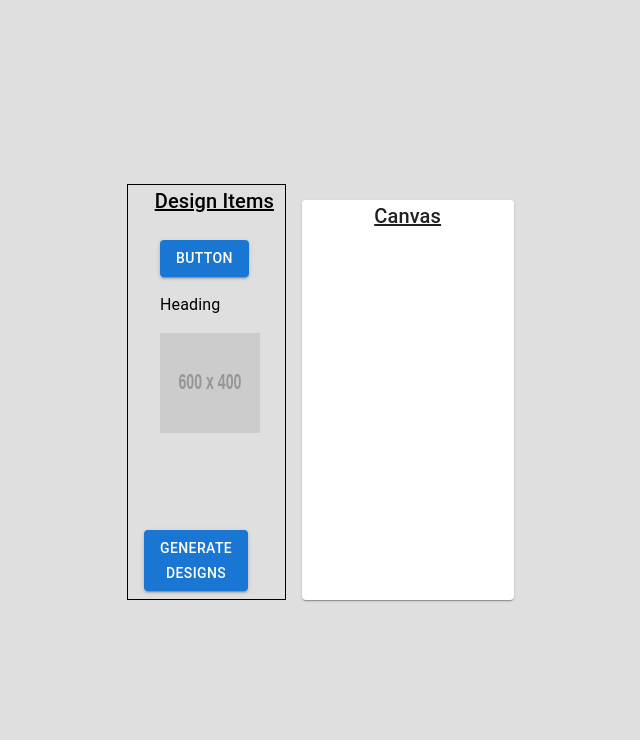
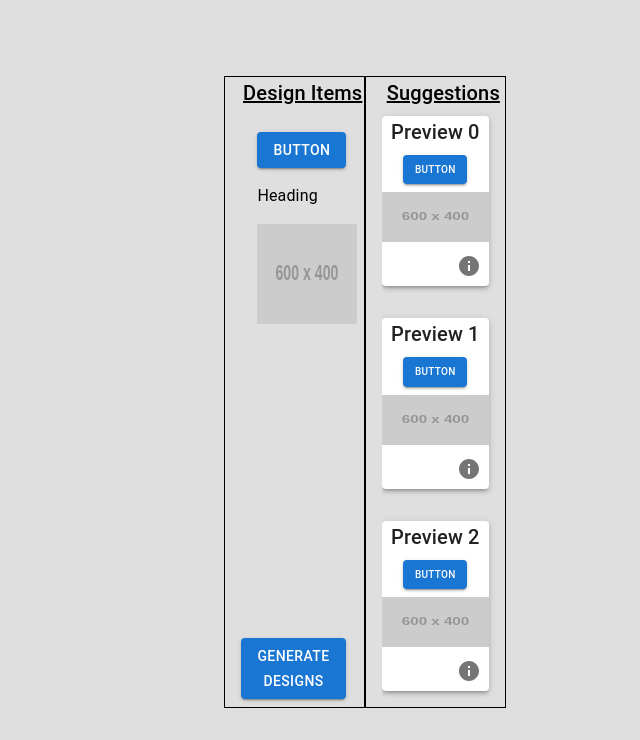
Before and after one commit to erdoganabaci/design-suggestions, a React (Vite) app: page / in a window 1280 px wide. Shown: the top 740 px of the page, without its empty margins (267-907 px from the left). Built offline with nearby package versions, Linux system fonts and the light colour scheme.

Commit message:
Design suggestion of current canvas complete dg3

```diff
--- a/src/App.jsx
+++ b/src/App.jsx
@@ -1,11 +1,12 @@
 import "./App.css"
 // import DG1Prototype from "./prototypes/dg1"
-import DG2Prototype from "./prototypes/dg2"
+// import DG2Prototype from "./prototypes/dg2"
+import DG3Prototype from "./prototypes/dg3"
 
 function App() {
   return (
     <>
-      <DG2Prototype />
+      <DG3Prototype />
     </>
   )
 }
--- /dev/null
+++ b/src/prototypes/dg3/components/Canvas.jsx
@@ -0,0 +1,72 @@
+import React, { useState, useRef } from "react"
+import { Paper } from "@mui/material"
+import { useDrop } from "react-dnd"
+import { Button, Typography, Box } from "@mui/material" // Import other MUI components as needed
+
+const Canvas = () => {
+  const [droppedItems, setDroppedItems] = useState([])
+  const canvasRef = useRef(null)
+
+  const [{ isOver }, dropRef] = useDrop({
+    accept: ["button", "text", "image"], // Update accepted types if needed
+    drop: (item) => handleDrop(item),
+    collect: (monitor) => ({
+      isOver: !!monitor.isOver(),
+    }),
+  })
+
+  const handleDrop = (item) => {
+    setDroppedItems([...droppedItems, item])
+  }
+
+  // Render a dropped item based on its type
+  const renderDroppedItem = (item) => {
+    switch (item.type) {
+      case "button":
+        return (
+          <Box mt={1}>
+            <Button variant="contained" key={item.text}>
+              {item.text}
+            </Button>
+          </Box>
+        )
+      case "text":
+        return (
+          <Box mt={1}>
+            <Typography key={item.text} variant="body1">
+              {item.text}
+            </Typography>
+          </Box>
+        )
+      case "image":
+        return (
+          <Box
+            key={item.src}
+            component="img"
+            src={item.src}
+            alt={item.alt}
+            sx={{ width: "100px", height: "100px", marginTop: 1 }}
+          />
+        )
+      default:
+        return (
+          <Typography key="unsupported" color="error">
+            Unsupported element type
+          </Typography>
+        ) // More visible feedback
+    }
+  }
+  return (
+    <Paper ref={dropRef} style={{ minHeight: "400px", width: "300px", marginRight: 10 }}>
+      <Typography variant="h6" gutterBottom sx={{ textDecoration: "underline" }}>
+        Canvas
+      </Typography>
+      <Box style={{ position: "relative" }}>
+        {/* For potential positioning */}
+        {droppedItems.map((item) => renderDroppedItem(item))}
+      </Box>
+    </Paper>
+  )
+}
+
+export default Canvas
--- /dev/null
+++ b/src/prototypes/dg3/components/DesignSuggestions.jsx
@@ -0,0 +1,85 @@
+import { useState, useEffect } from "react"
+import { Grid, Paper, Typography, IconButton, Tooltip, Box } from "@mui/material"
+import InfoIcon from "@mui/icons-material/Info"
+import { Button } from "@mui/material"
+
+const DesignSuggestions = () => {
+  const [suggestions, setSuggestions] = useState([]) // Array to store your suggestions
+  const [displaySuggestions, setDisplaySuggestions] = useState(false)
+  // Fetch or generate suggestions upon relevant changes
+  // (e.g., items dropped on the canvas)
+  useEffect(
+    () => {
+      const newSuggestions = generateSuggestions() // Replace with your suggestion logic
+      setSuggestions(newSuggestions)
+    },
+    [
+      /* Dependencies for your suggestion logic */
+    ],
+  )
+
+  useEffect(() => {}, [setTimeout(() => setDisplaySuggestions(true), 3000)])
+
+  const generateSuggestions = () => {
+    // Placeholder - Your logic to analyze canvas state and generate suggestions
+    return [
+      {
+        title: "Spacing Adjustment",
+        description: "Consider increasing margin...",
+        image: "https://placehold.co/600x400/black/white", // Replace with your image path
+      },
+      {
+        title: "Color Contrast",
+        description: "Check accessibility ratios...",
+        image: "https://placehold.co/600x400/black/white", // Replace with your image path
+      },
+      {
+        title: "Color Contrast",
+        description: "Resize image ...",
+        image: "https://placehold.co/600x400/black/white", // Replace with your image path
+      },
+      // {
+      //   title: "Color Contrast",
+      //   description: "Check accessibility ratios...",
+      //   image: "/path/to/preview2.jpg", // Replace with your image path
+      // },
+      // Add more suggestions here
+    ]
+  }
+
+  return (
+    <Box sx={{ overflowY: "auto", width: "100%" }}>
+      <Typography variant="h6" gutterBottom sx={{ textDecoration: "underline" }}>
+        Suggestions
+      </Typography>
+      {displaySuggestions && (
+        <Grid container direction="column" spacing={2}>
+          {suggestions.map((suggestion, index) => (
+            <Grid item key={index} sx={{ padding: "16px" }}>
+              <Paper elevation={3}>
+                <Typography variant="h6" gutterBottom>
+                  Preview {index}
+                </Typography>
+                <Box mb={1}>
+                  <Button sx={{ width: "1px", fontSize: "10px" }} variant="contained">
+                    Button
+                  </Button>
+                </Box>
+                <img src={suggestion.image} alt={`Preview ${index}`} style={{ width: "100%", height: "50px" }} />
+                <Box display="flex" justifyContent="flex-end">
+                  <Tooltip title={suggestion.description} placement="right">
+                    <IconButton>
+                      <InfoIcon />
+                    </IconButton>
+                  </Tooltip>
+                </Box>
+              </Paper>
+            </Grid>
+          ))}
+        </Grid>
+      )}
+    </Box>
+  )
+}
+
+export default DesignSuggestions
--- /dev/null
+++ b/src/prototypes/dg3/components/DraggableElement.jsx
@@ -0,0 +1,35 @@
+import React from "react"
+import { useDrag } from "react-dnd"
+import { Button, Typography, Box } from "@mui/material" // Import other MUI components as needed
+
+const DraggableElement = ({ type, text, src, alt }) => {
+  const [{ isDragging }, drag] = useDrag(() => ({
+    type,
+    item: { type, text, src, alt }, // Include all properties
+    collect: (monitor) => ({
+      isDragging: !!monitor.isDragging(),
+    }),
+  }))
+
+  // Function to determine and render rich elements
+  const renderElement = () => {
+    switch (type) {
+      case "button":
+        return <Button variant="contained">{text}</Button>
+      case "text":
+        return <Typography variant="body1">{text}</Typography>
+      case "image":
+        return <Box component="img" src={src} alt={alt} width={"100px"} height={"100px"} />
+      default:
+        return <div>Unsupported element type</div> // Handle unknown types
+    }
+  }
+
+  return (
+    <div ref={drag} style={{ opacity: isDragging ? 0.5 : 1 }}>
+      {renderElement()}
+    </div>
+  )
+}
+
+export default DraggableElement
--- /dev/null
+++ b/src/prototypes/dg3/components/Sidebar.jsx
@@ -0,0 +1,24 @@
+import React from "react"
+import { List, ListItem, ListItemText, Button } from "@mui/material"
+import DraggableElement from "./DraggableElement" // Import other drag/drop components as needed
+
+const Sidebar = () => {
+  const elements = [
+    { type: "button", text: "Button" },
+    { type: "text", text: "Heading" },
+    { type: "image", src: "https://placehold.co/600x400/black/white", alt: "Image description" },
+    // Add more elements as needed
+  ]
+
+  return (
+    <List>
+      {elements.map((element) => (
+        <ListItem key={element.type}>
+          <DraggableElement type={element.type} text={element.text} src={element.src} alt={element.alt} />
+        </ListItem>
+      ))}
+    </List>
+  )
+}
+
+export default Sidebar
--- /dev/null
+++ b/src/prototypes/dg3/index.jsx
@@ -0,0 +1,49 @@
+import { useEffect, useState } from "react"
+import { Grid, Typography, Button } from "@mui/material"
+import Canvas from "./components/Canvas"
+import DesignSuggestions from "./components/DesignSuggestions"
+import Sidebar from "./components/Sidebar"
+
+const DG3Prototype = () => {
+  const [closeCanvas, setCloseCanvas] = useState(false)
+
+  useEffect(() => {
+    setTimeout(() => {
+      setCloseCanvas(true)
+    }, [3000])
+  }),
+    []
+  return (
+    <Grid container spacing={2}>
+      <Grid
+        item
+        xs={!closeCanvas ? 4 : 6}
+        sx={{ border: "1px solid black" }}
+        style={{ paddingTop: 0 }}
+        display={"flex"}
+        flexDirection={"column"}
+        justifyContent={"space-between"}
+      >
+        <Grid display={"flex"} flexDirection={"column"}>
+          <Typography variant="h6" gutterBottom sx={{ textDecoration: "underline" }}>
+            Design Items
+          </Typography>
+          <Sidebar />
+        </Grid>
+        <Grid width={"100px"} mb={1}>
+          <Button variant="contained">Generate Designs</Button>
+        </Grid>
+      </Grid>
+      {!closeCanvas && (
+        <Grid item xs={5} display={"flex"} justifyContent={"center"}>
+          <Canvas />
+        </Grid>
+      )}
+      <Grid item xs={!closeCanvas ? 3 : 6} sx={{ border: "1px solid black" }} style={{ paddingTop: 0 }}>
+        <DesignSuggestions />
+      </Grid>
+    </Grid>
+  )
+}
+
+export default DG3Prototype
```
